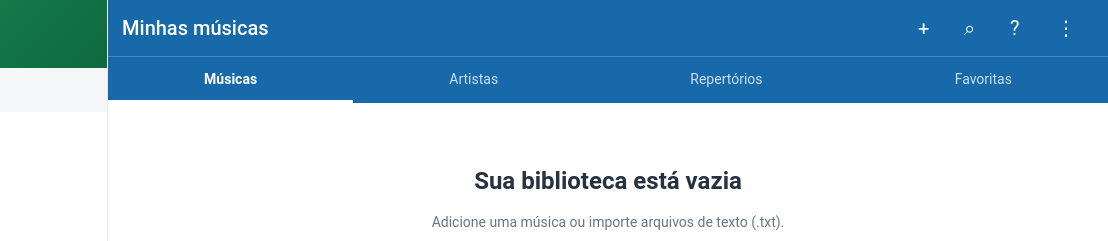
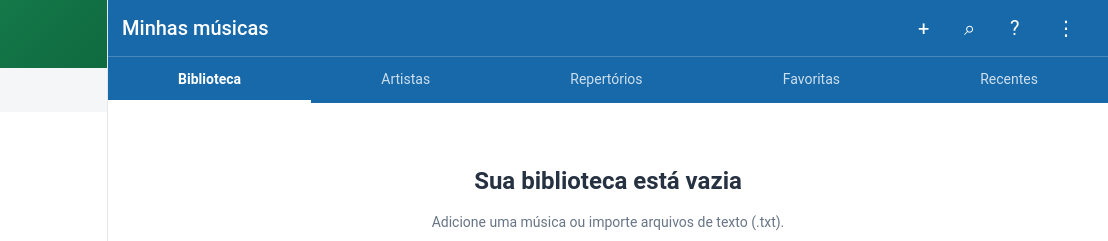
Before and after one commit to Alexsilvapla/Cifras-book, a website: page src/index.html in a window 1280 px wide. Shown: the top 241 px of the page, 172-1280 px from the left. Drawn offline with Linux system fonts and the light colour scheme.

Commit message:
Adicionar aba de músicas recentes e alinhar rótulos

```diff
--- a/src/index.html
+++ b/src/index.html
@@ -74,7 +74,7 @@ async function go(p,o={}){stopTuner(false);stopMetronome(false);if(v.p==='edit'&
 function applyChordColor(){const colors={blue:'#1769AA',green:'#198754',orange:'#d97706',red:'#dc2626',purple:'#7c3aed'};document.documentElement.style.setProperty('--ch',colors[P().chordColor]||colors.blue)}
 function render(){applyChordColor();document.body.className=v.p==='stage'?'stage'+(P().theme==='hc'?' hc':''):'';$('#bar').style.display=v.p==='stage'?'none':'';v.p==='stage'?lock():unlock();(S[v.p]||S.songs)();nav();tabs()}
 function re(){const y=scrollY;render();scrollTo(0,y)}
-function tabs(){const n=$('#tabs');if(!n)return;const allowed=['songs','artists','lists','favorites'];if(!allowed.includes(v.p)){n.hidden=true;n.innerHTML='';return}n.hidden=false;n.innerHTML=[['songs','Músicas'],['artists','Artistas'],['lists','Repertórios'],['favorites','Favoritas']].map(([k,l])=>'<button data-tab="'+k+'"'+(v.p===k?' aria-current="page"':'')+'>'+l+'</button>').join('')}
+function tabs(){const n=$('#tabs');if(!n)return;const allowed=['songs','artists','lists','favorites','recent'];if(!allowed.includes(v.p)){n.hidden=true;n.innerHTML='';return}n.hidden=false;n.innerHTML=[['songs','Biblioteca'],['artists','Artistas'],['lists','Repertórios'],['favorites','Favoritas'],['recent','Recentes']].map(([k,l])=>'<button data-tab="'+k+'"'+(v.p===k?' aria-current="page"':'')+'>'+l+'</button>').join('')}
 function nav(){const cur=({view:'songs',edit:'songs',list:'lists',stagepick:'stage',stage:'stage'})[v.p]||v.p;
  $('#nav').innerHTML='<div class="hd"><svg width="32" height="32" viewBox="0 0 32 32" aria-hidden="true"><circle cx="16" cy="16" r="15" fill="#fff" opacity=".2"/><path d="M12 22V9l11-2v13" fill="none" stroke="#fff" stroke-width="2.2"/><circle cx="10" cy="22" r="3" fill="#fff"/><circle cx="21" cy="20" r="3" fill="#fff"/></svg>Cifra Livre</div>'+NAV.map(([k,l,i])=>'<button class="it" data-g="'+k+'"'+(k===cur?' aria-current="page"':'')+'><span aria-hidden="true">'+i+'</span>'+l+'</button>').join('')}
 function bar(title,o={}){$('#bar').innerHTML=(o.back?'<button class="ib" data-a="back" aria-label="Voltar">‹</button>':'<button class="ib mb" data-m="1" aria-label="Abrir menu">☰</button>')+'<h1>'+esc(title)+'</h1>'+(o.acts||[]).map(([a,l,i])=>'<button class="ib" data-a="'+a+'" aria-label="'+l+'" title="'+l+'">'+i+'</button>').join('')}
@@ -94,6 +94,7 @@ function resS(){const k=C.normalize(q),L=k?db.songs.filter(s=>C.normalize(s.titl
  $('#res').innerHTML=!k?'<h3>Pesquisar</h3><p class="m">Digite o título ou o nome do artista para procurar na biblioteca e na internet.</p>':(L.length?'<h3>Na sua biblioteca ('+L.length+')</h3>'+L.map(srow).join(''):'<p class="m">Nenhuma música encontrada na biblioteca local.</p>')+'<div class="bar"><button class="p" data-a="websearch">⌕ Pesquisar “'+esc(q)+'” na internet</button><button data-a="newq">Cadastrar música</button></div>'}
 S.artists=()=>{bar('Artistas');const L=[...new Set(db.songs.map(s=>s.artist.trim()||'Artista desconhecido'))].sort((a,b)=>a.localeCompare(b,'pt'));app(L.length?L.map(a=>'<div class=\"row\" role=\"button\" tabindex=\"0\" data-a=\"cat\" data-v=\"'+esc(a)+'\"><span aria-hidden=\"true\">♬</span><div><b>'+esc(a)+'</b><small>'+db.songs.filter(s=>(s.artist.trim()||'Artista desconhecido')===a).length+' música(s)</small></div></div>').join(''):empty('Nenhum artista','Adicione músicas à biblioteca para organizar os artistas.',[['new','Adicionar música','p']]))};
  S.favorites=()=>{bar('Favoritas');const L=db.songs.filter(s=>s.favorite).sort(SORT.artist);app(L.length?L.map(srow).join(''):empty('Nenhuma favorita','Use o menu de uma música para adicioná-la às favoritas.',[['gosearch','Procurar música','p']]))};
+ S.recent=()=>{bar('Recentes');const L=db.songs.filter(s=>s.ts).sort(SORT.recent);app(L.length?L.map(srow).join(''):empty('Nenhuma música recente','As músicas abertas aparecerão aqui.',[['gosearch','Procurar música','p']]))};
  S.lists=()=>{bar('Repertórios',{acts:[['newlist','Nova lista','+']]});app(db.lists.length?db.lists.map(lrow).join(''):empty('Nenhum repertório ainda','Crie uma lista para organizar as músicas de uma celebração ou ensaio.',[['newlist','Criar lista','p']]))};
 S.list=()=>{const l=list_(v.id);if(!l)return go('lists');l.items=l.items.filter(i=>song(i.id));
  bar(l.name,{back:1,acts:[['startlist','Iniciar repertório','▶']]});
@@ -162,7 +163,7 @@ A.openitem=d=>{const l=list_(v.id);go('view',{q:l.items.map(i=>({id:i.id,tr:i.tr
 A.togglefav=d=>{const s=song(d.id);if(!s)return;s.favorite=!s.favorite;save();toast(s.favorite?'Adicionada às favoritas.':'Removida das favoritas.');re()};
  A.rowm=d=>{const s=song(d.id);menu(s.title,[['Abrir',()=>A.open(d)],['Editar',()=>go('edit',{id:d.id,ret:v})],[s.favorite?'Remover das favoritas':'Adicionar às favoritas',()=>A.togglefav({id:d.id})],['Adicionar à lista',()=>addTo(d.id)],['Excluir',()=>delSong(d.id)]])};
 async function delSong(id){if(await ask('Excluir “'+song(id).title+'”? Esta ação não pode ser desfeita.','Excluir',1)){db.songs=db.songs.filter(x=>x.id!==id);db.lists.forEach(l=>l.items=l.items.filter(i=>i.id!==id));save();toast('Música excluída.');v.p==='view'||v.p==='edit'?go('songs'):re()}}
-function addTo(id){if(!db.lists.length)return toast('Crie uma lista primeiro em Minhas listas.');menu('Adicionar à lista',db.lists.map(l=>[l.name,()=>{if(l.items.some(i=>i.id===id))return toast('A música já está nessa lista.');l.items.push({id,tr:0,note:'',ens:false});save();toast('Adicionada a “'+l.name+'”.')}]))}
+function addTo(id){if(!db.lists.length)return toast('Crie um repertório primeiro na seção Repertórios.');menu('Adicionar à lista',db.lists.map(l=>[l.name,()=>{if(l.items.some(i=>i.id===id))return toast('A música já está nessa lista.');l.items.push({id,tr:0,note:'',ens:false});save();toast('Adicionada a “'+l.name+'”.')}]))}
 A.vmenu=()=>{const s=song(v.q[v.i].id);menu(s.title,[['Informações da música',()=>dlg('<h3>'+esc(s.title)+'</h3><p>Artista: '+esc(s.artist||'—')+'<br>Tom original: '+esc(s.key||'não informado')+'<br>Pasta: '+esc(s.cat||'—')+'<br>Origem: '+esc(s.source||'—')+'<br>Licença: '+esc(s.license||'não informada')+'</p><div class="bar" style="justify-content:flex-end"><button data-r="x" class="p">Fechar</button></div>')],[s.favorite?'Remover das favoritas':'Adicionar às favoritas',()=>A.togglefav({id:s.id})],['Adicionar à lista',()=>addTo(s.id)],['Excluir',()=>delSong(s.id)]])};
 A.togstage=()=>go('stage',{q:v.q,i:v.i,ret:v});
 A.ton=d=>{t.n=d.d==='0'?0:clamp(t.n+ +d.d,-11,11);re()};
```
